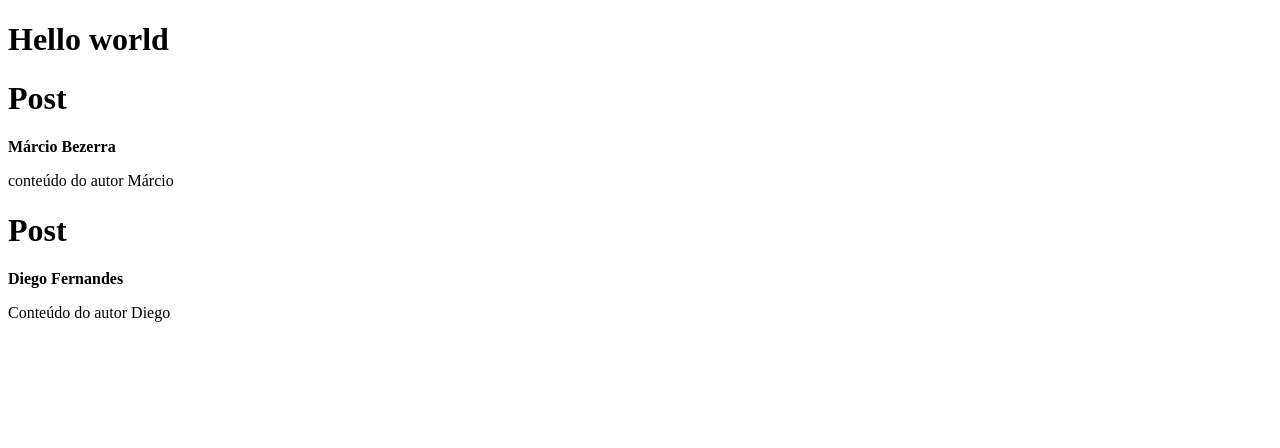
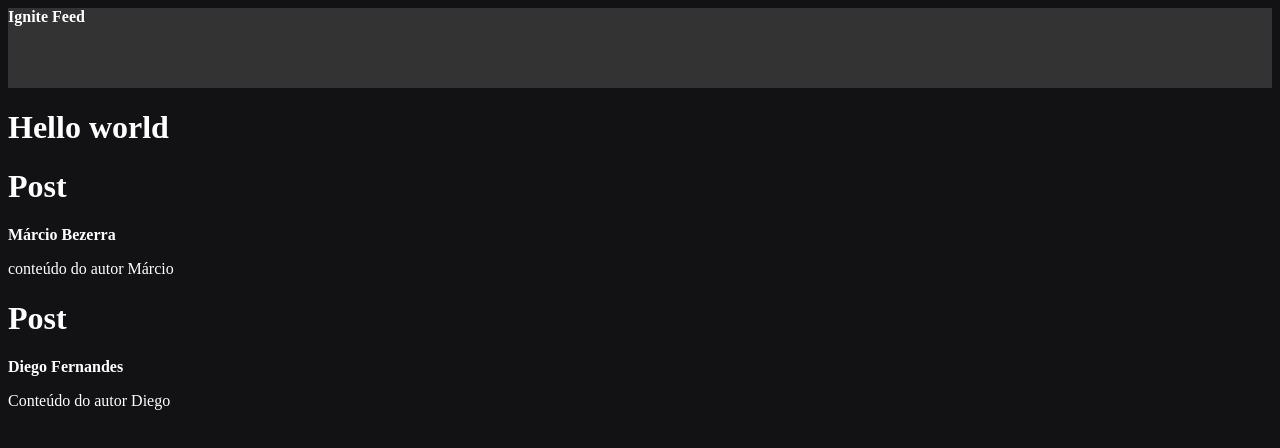
Before and after one commit to matiusbv/1_Iniciando_com_ReactJS, a React (Vite) app in the folder 01-fundamentos-reactjs/: page / in a window 1280 px wide. Shown: the top 448 px of the page. Built offline with nearby package versions, Linux system fonts and the light colour scheme.

Commit message:
Css Modules

```diff
--- a/01-fundamentos-reactjs/src/App.jsx
+++ b/01-fundamentos-reactjs/src/App.jsx
@@ -1,8 +1,11 @@
 import { Post } from "./Post"
+import { Header } from "./components/Header"
+import './styles.css'
 
 function App() {
   return (
     <>
+      <Header />
       <h1>Hello world</h1>
       <Post
         author="Márcio Bezerra"
--- /dev/null
+++ b/01-fundamentos-reactjs/src/components/Header.jsx
@@ -0,0 +1,9 @@
+import styles from './Header.module.css'
+
+export function Header() {
+    return (
+        <header className={styles.header}>
+            <strong>Ignite Feed</strong>
+        </header>
+    )
+}
--- /dev/null
+++ b/01-fundamentos-reactjs/src/components/Header.module.css
@@ -0,0 +1,4 @@
+.header {
+    background: #333;
+    height: 80px;
+}
--- /dev/null
+++ b/01-fundamentos-reactjs/src/styles.css
@@ -0,0 +1,4 @@
+body {
+    background: #121214;
+    color: #fff
+}
```
